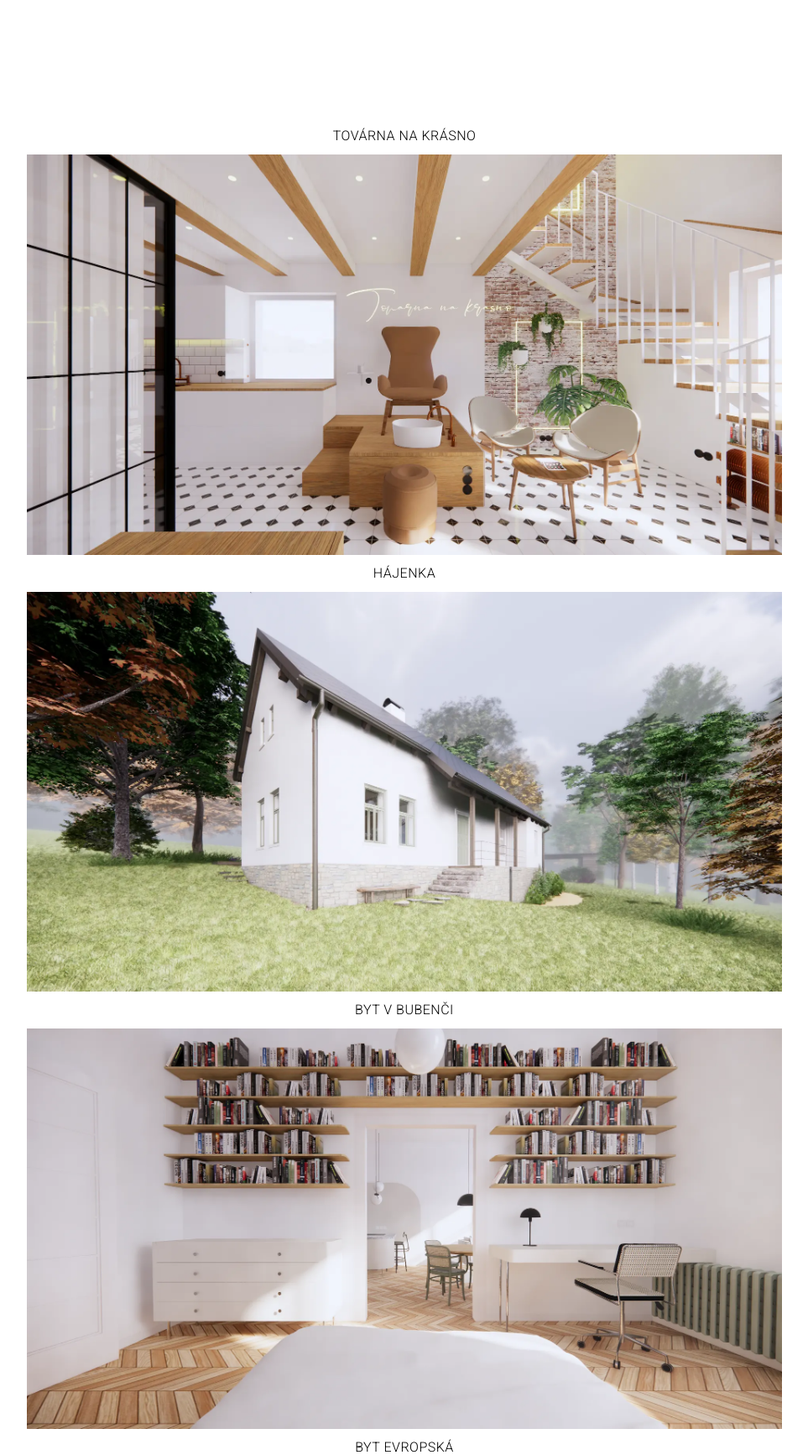
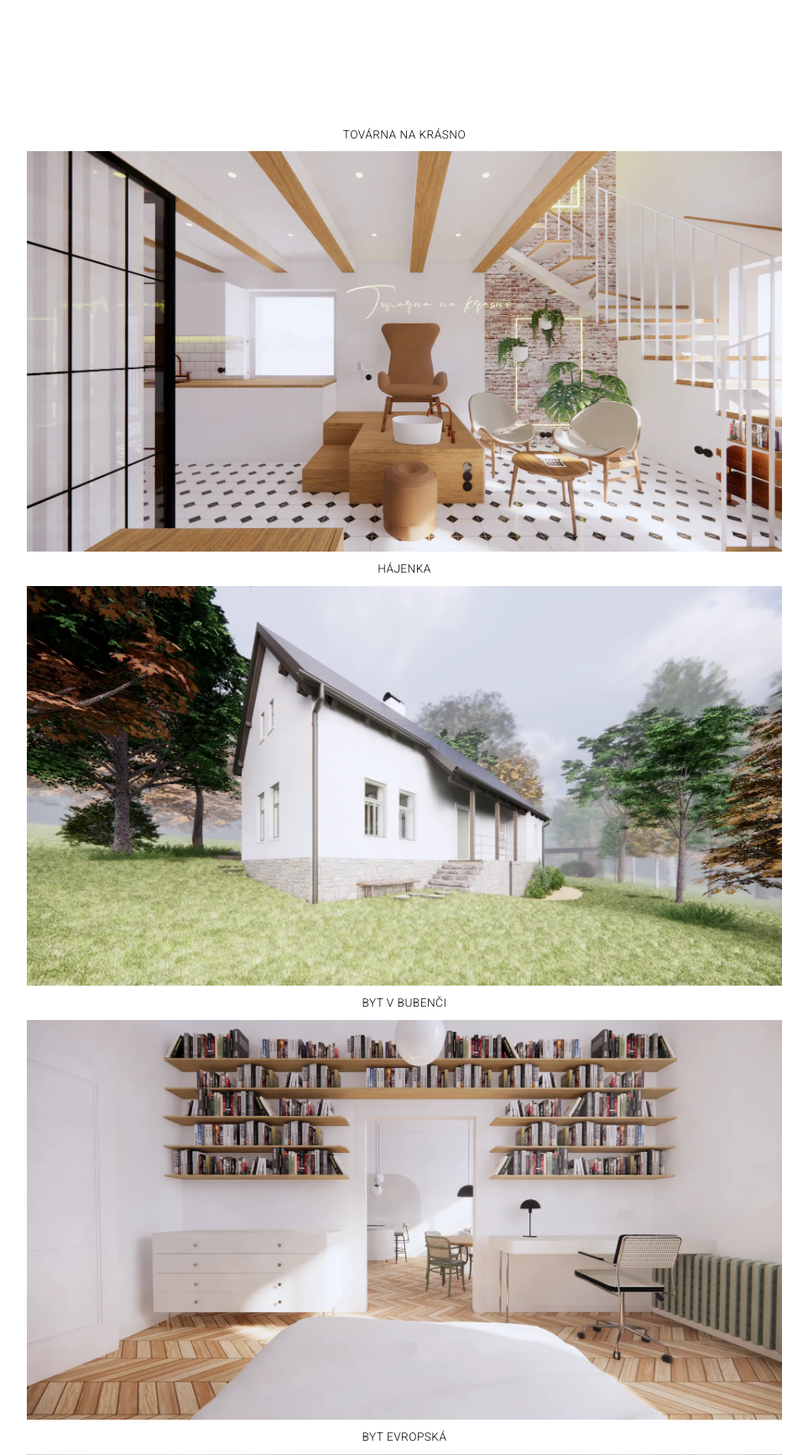
Before and after one commit to webinity/archiba, a PHP site: template resources/templates/pages/projekty.twig in a window 1280 px wide. Shown: the part 150-1883 px from the top of the page at 84% size, without its empty margins (158-1121 px from the left). Run offline with PHP 8.4, Linux system fonts and the light colour scheme; the template is opened without the code that fills it, so the values that code supplies are empty; style sheets or scripts are compiled from the project's sources; some libraries are stand-ins or nearby versions; some web fonts are replaced.

Commit message:
img changes

```diff
--- a/resources/scss/_general-classes.scss
+++ b/resources/scss/_general-classes.scss
@@ -15,7 +15,7 @@
 .dash {
     font-size: 0.813rem;
     line-height: 2;
-    list-style: '-';
+    list-style: '- ';
     font-weight: 200;
     letter-spacing: 0.2px;
 
--- a/resources/scss/_projekty.scss
+++ b/resources/scss/_projekty.scss
@@ -26,7 +26,7 @@
                 }
 
                 @media screen and (min-width: $pc) {
-                    font-size: 1rem;
+                    font-size: 0.85rem;
                 }
             }
 
```
Also changed, not shown: public/assets/imgs/projekty/hajenka/hajenka_05.webp, public/assets/imgs/projekty/rd-karovsko/rd_karovsko_03.webp, public/assets/imgs/projekty/rd-karovsko/rd_karovsko_05.webp, public/assets/imgs/projekty/tovarna-na-krasno/tovarna_na_krasno_06.webp, public/assets/imgs/projekty/zelena-cesta/zelena_cesta_04.webp.
